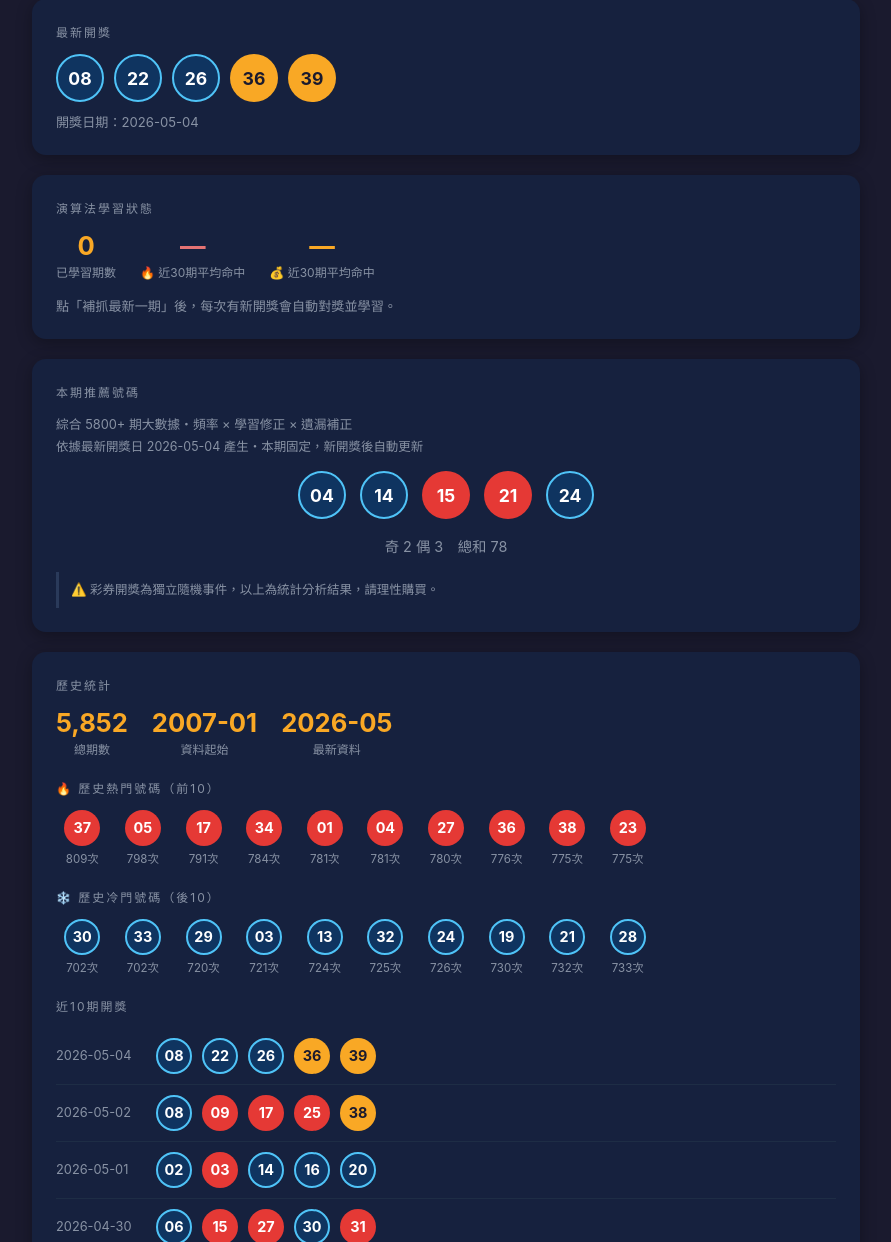
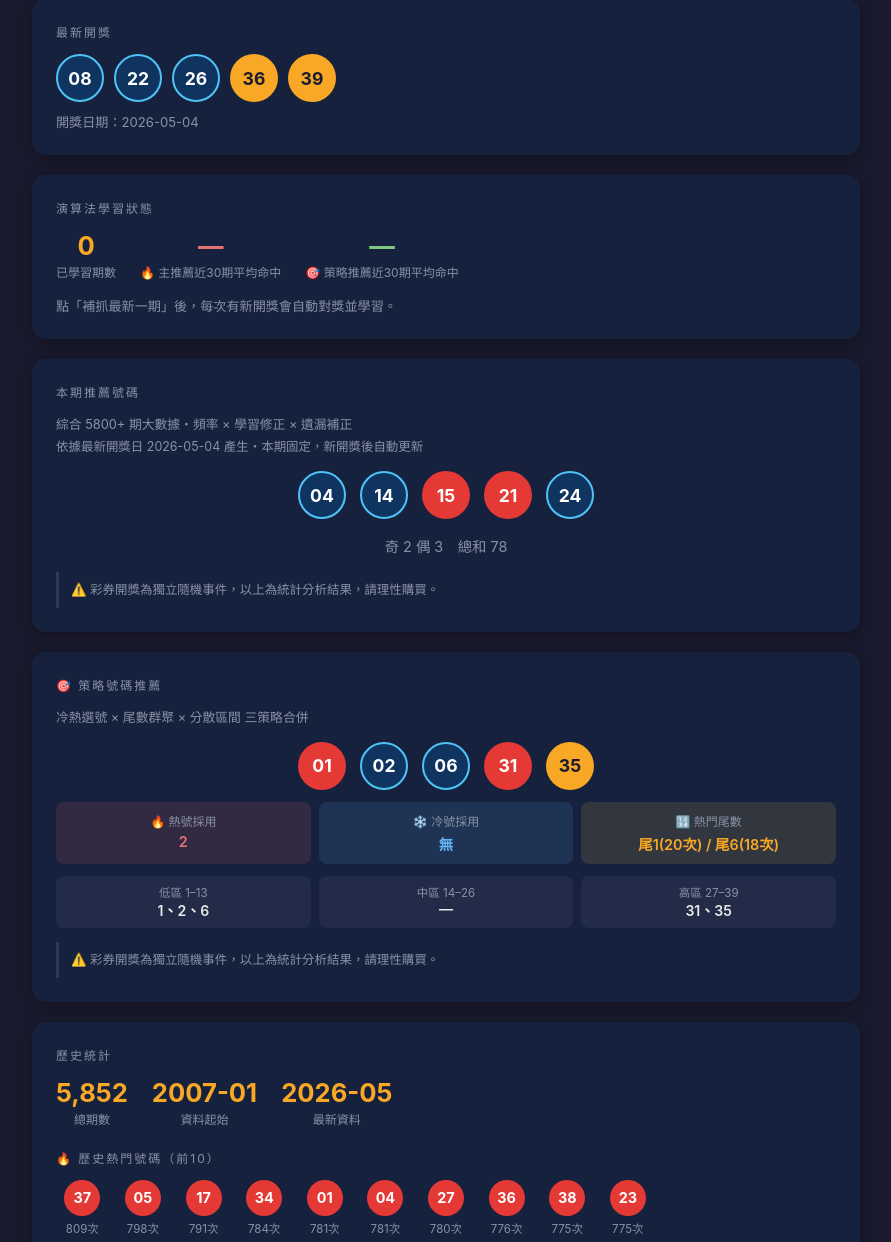
Before and after one commit to johny800222-a11y/-, a Flask app: page / in a window 1280 px wide. Shown: the part 343-1585 px from the top of the page, without its empty margins (194-1085 px from the left). Run offline with Flask 3, Linux system fonts and the light colour scheme; data that the repository does not hold is empty.

Commit message:
Add strategy recommendation (hot/cold + tail + zone balance) with separate hit tracking
Co-Authored-By: Claude Sonnet 4.6 <noreply@anthropic.com>

```diff
--- a/app.py
+++ b/app.py
@@ -18,9 +18,9 @@ app = Flask(__name__)
 # 全量抓取進度
 _fetch_state = {"running": False, "page": 0, "total": core.TOTAL_PAGES, "error": ""}
 
-# 本期推薦快取：格式 {"draw_date": "2026-05-02", "best": [1,2,3,4,5]}
-# 同一期內不論重新整理幾次，都回傳同一組號碼
-_rec_file = core.DATA_FILE.parent / "current_rec.json"  # 與 core.DATA_FILE 同在 /data
+# 推薦快取（主推薦 + 策略推薦），同一期不重複產生
+_rec_file      = core.DATA_FILE.parent / "current_rec.json"
+_strategy_file = core.DATA_FILE.parent / "current_strategy_rec.json"
 
 
 def _load_rec() -> dict:
@@ -36,26 +36,50 @@ def _save_rec(draw_date: str, nums: list):
     _rec_file.write_text(json.dumps({"draw_date": draw_date, "best": nums}))
 
 
+def _load_strategy_rec() -> dict:
+    if _strategy_file.exists():
+        try:
+            return json.loads(_strategy_file.read_text())
+        except Exception:
+            pass
+    return {}
+
+
+def _save_strategy_rec(draw_date: str, data: dict):
+    _strategy_file.write_text(json.dumps({"draw_date": draw_date, **data}))
+
+
 def _get_or_generate_rec(df) -> list[int]:
-    """
-    若快取的推薦與最新開獎日期相同，直接回傳快取。
-    否則（新一期開始）重新產生並存檔。
-    """
+    """主推薦：同一期回傳快取，新一期先學習再產生"""
     latest_date = df["date"].max().strftime("%Y-%m-%d")
     cached = _load_rec()
 
     if cached.get("draw_date") == latest_date:
         return cached["best"]
 
-    # 新一期：先對上期推薦做學習，再產生新推薦
-    old_best = cached.get("best", [])
+    # 新一期：學習後產生推薦
+    old_best     = cached.get("best", [])
+    old_strategy = _load_strategy_rec().get("nums", [])
     if old_best:
-        learner.auto_update_from_df(df, old_best, old_best)
+        learner.auto_update_from_df(df, old_best, old_best, last_strategy=old_strategy)
 
     weights = learner.get_weights()
     best = core.recommend_best(df, weights)
     _save_rec(latest_date, best)
     return best
+
+
+def _get_or_generate_strategy(df) -> dict:
+    """策略推薦：同一期回傳快取，新一期重新產生"""
+    latest_date = df["date"].max().strftime("%Y-%m-%d")
+    cached = _load_strategy_rec()
+
+    if cached.get("draw_date") == latest_date:
+        return cached
+
+    result = core.strategy_recommend(df)
+    _save_strategy_rec(latest_date, result)
+    return {"draw_date": latest_date, **result}
 
 
 # ── 頁面 ─────────────────────────────────────────────────────────────────────
@@ -128,10 +152,13 @@ def api_recommend():
     best = _get_or_generate_rec(df)
     cached = _load_rec()
 
+    strategy = _get_or_generate_strategy(df)
+
     return jsonify({
         "ok":        True,
         "best":      best,
         "draw_date": cached.get("draw_date", ""),
+        "strategy":  strategy,
     })
 
 
--- a/learner.py
+++ b/learner.py
@@ -29,12 +29,13 @@ MISS_PENALTY = 0.6
 
 def _default_state() -> dict:
     return {
-        "weights":      {str(n): 1.0 for n in BALL_RANGE},
-        "history":      [],          # [{date, prob_hits, value_hits, actual}]
-        "last_checked": None,        # 最後對獎的開獎日期
-        "total_rounds": 0,
-        "prob_avg_hits": 0.0,
-        "value_avg_hits": 0.0,
+        "weights":           {str(n): 1.0 for n in BALL_RANGE},
+        "history":           [],   # [{date, prob_hits, value_hits, strategy_hits, actual}]
+        "last_checked":      None,
+        "total_rounds":      0,
+        "prob_avg_hits":     0.0,
+        "value_avg_hits":    0.0,
+        "strategy_avg_hits": 0.0,  # 策略推薦近30期平均命中
     }
 
 
@@ -112,10 +113,11 @@ def update(actual_nums: list[int], prob_rec: list[int], value_rec: list[int]):
     return prob_hits, value_hits
 
 
-def auto_update_from_df(df: pd.DataFrame, last_prob: list[int], last_value: list[int]) -> dict | None:
+def auto_update_from_df(df: pd.DataFrame, last_prob: list[int], last_value: list[int],
+                        last_strategy: list[int] = None) -> dict | None:
     """
     比對資料中最新一期是否已對獎，若尚未對獎則執行 update()。
-    回傳對獎結果，或 None（已對過或無上期推薦）。
+    同時追蹤策略推薦命中數。
     """
     state = load_state()
     latest = df.iloc[-1]
@@ -129,20 +131,40 @@ def auto_update_from_df(df: pd.DataFrame, last_prob: list[int], last_value: list
     actual = [int(latest[c]) for c in ["n1", "n2", "n3", "n4", "n5"]]
     prob_hits, value_hits = update(actual, last_prob, last_value)
 
+    # 策略推薦命中追蹤（不影響學習權重，只統計）
+    strategy_hits = len(set(last_strategy) & set(actual)) if last_strategy else 0
+    state = load_state()  # 重新讀（update 已存檔）
+    history = state.get("history", [])
+    if history:
+        history[-1]["strategy_hits"] = strategy_hits
+    recent = history[-30:]
+    state["strategy_avg_hits"] = round(
+        sum(r.get("strategy_hits", 0) for r in recent) / len(recent), 2
+    ) if recent else 0.0
+    # 補齊舊記錄缺少的 strategy_avg_hits 欄位
+    if "strategy_avg_hits" not in state:
+        state["strategy_avg_hits"] = 0.0
+    save_state(state)
+
     return {
-        "date":        latest_date,
-        "actual":      actual,
-        "prob_hits":   prob_hits,
-        "value_hits":  value_hits,
+        "date":           latest_date,
+        "actual":         actual,
+        "prob_hits":      prob_hits,
+        "value_hits":     value_hits,
+        "strategy_hits":  strategy_hits,
     }
 
 
 def get_summary() -> dict:
     state = load_state()
+    # 相容舊版（缺少 strategy_avg_hits）
+    if "strategy_avg_hits" not in state:
+        state["strategy_avg_hits"] = 0.0
     return {
-        "total_rounds":    state["total_rounds"],
-        "prob_avg_hits":   state["prob_avg_hits"],
-        "value_avg_hits":  state["value_avg_hits"],
-        "last_checked":    state["last_checked"],
+        "total_rounds":      state["total_rounds"],
+        "prob_avg_hits":     state["prob_avg_hits"],
+        "value_avg_hits":    state["value_avg_hits"],
+        "strategy_avg_hits": state["strategy_avg_hits"],
+        "last_checked":      state["last_checked"],
         "history":         state["history"][-10:],  # 最近10筆給前端
     }
--- a/templates/index.html
+++ b/templates/index.html
@@ -229,11 +229,11 @@
       </div>
       <div class="stat-item">
         <div class="stat-num" id="learn-prob-avg" style="color:#e57373;">—</div>
-        <div class="stat-lbl">🔥 近30期平均命中</div>
+        <div class="stat-lbl">🔥 主推薦近30期平均命中</div>
       </div>
       <div class="stat-item">
-        <div class="stat-num" id="learn-value-avg" style="color:var(--gold);">—</div>
-        <div class="stat-lbl">💰 近30期平均命中</div>
+        <div class="stat-num" id="learn-strategy-avg" style="color:#81c784;">—</div>
+        <div class="stat-lbl">🎯 策略推薦近30期平均命中</div>
       </div>
     </div>
     <div id="learn-history" style="margin-top:16px;"></div>
@@ -251,6 +251,48 @@
     <div class="balls" id="best-balls" style="justify-content:center;gap:14px;margin:8px 0 16px;"></div>
     <div class="meta" id="best-meta" style="text-align:center;font-size:.9rem;"></div>
     <div class="notice" style="margin-top:16px;">
+      ⚠️ 彩券開獎為獨立隨機事件，以上為統計分析結果，請理性購買。
+    </div>
+  </div>
+
+  <!-- ── 策略推薦 ── -->
+  <div class="card" id="strategy-card" style="display:none;">
+    <div class="card-title">🎯 策略號碼推薦</div>
+    <div style="font-size:.8rem;color:var(--muted);margin-bottom:16px;">
+      冷熱選號 × 尾數群聚 × 分散區間 三策略合併
+    </div>
+    <div class="balls" id="strategy-balls" style="justify-content:center;gap:14px;margin:8px 0 12px;"></div>
+
+    <div style="display:grid;grid-template-columns:1fr 1fr 1fr;gap:8px;margin-top:12px;">
+      <div style="background:rgba(255,100,100,.12);border-radius:8px;padding:10px;text-align:center;">
+        <div style="font-size:.75rem;color:var(--muted);margin-bottom:4px;">🔥 熱號採用</div>
+        <div id="strategy-hot" style="font-size:.9rem;font-weight:600;color:#e57373;">—</div>
+      </div>
+      <div style="background:rgba(100,180,255,.12);border-radius:8px;padding:10px;text-align:center;">
+        <div style="font-size:.75rem;color:var(--muted);margin-bottom:4px;">❄️ 冷號採用</div>
+        <div id="strategy-cold" style="font-size:.9rem;font-weight:600;color:#64b5f6;">—</div>
+      </div>
+      <div style="background:rgba(255,213,79,.12);border-radius:8px;padding:10px;text-align:center;">
+        <div style="font-size:.75rem;color:var(--muted);margin-bottom:4px;">🔢 熱門尾數</div>
+        <div id="strategy-tail" style="font-size:.9rem;font-weight:600;color:var(--gold);">—</div>
+      </div>
+    </div>
+
+    <div style="margin-top:12px;display:grid;grid-template-columns:1fr 1fr 1fr;gap:8px;">
+      <div style="background:rgba(255,255,255,.05);border-radius:8px;padding:8px;text-align:center;">
+        <div style="font-size:.72rem;color:var(--muted);">低區 1–13</div>
+        <div id="zone-low" style="font-size:.88rem;font-weight:600;">—</div>
+      </div>
+      <div style="background:rgba(255,255,255,.05);border-radius:8px;padding:8px;text-align:center;">
+        <div style="font-size:.72rem;color:var(--muted);">中區 14–26</div>
+        <div id="zone-mid" style="font-size:.88rem;font-weight:600;">—</div>
+      </div>
+      <div style="background:rgba(255,255,255,.05);border-radius:8px;padding:8px;text-align:center;">
+        <div style="font-size:.72rem;color:var(--muted);">高區 27–39</div>
+        <div id="zone-high" style="font-size:.88rem;font-weight:600;">—</div>
+      </div>
+    </div>
+    <div class="notice" style="margin-top:14px;">
       ⚠️ 彩券開獎為獨立隨機事件，以上為統計分析結果，請理性購買。
     </div>
   </div>
@@ -444,9 +486,9 @@ async function loadStats() {
   const ln = s.learn;
   if (ln && ln.total_rounds >= 0) {
     document.getElementById("learn-card").style.display = "block";
-    document.getElementById("learn-rounds").textContent    = ln.total_rounds;
-    document.getElementById("learn-prob-avg").textContent  = ln.total_rounds > 0 ? ln.prob_avg_hits.toFixed(2) + " 顆" : "—";
-    document.getElementById("learn-value-avg").textContent = ln.total_rounds > 0 ? ln.value_avg_hits.toFixed(2) + " 顆" : "—";
+    document.getElementById("learn-rounds").textContent        = ln.total_rounds;
+    document.getElementById("learn-prob-avg").textContent      = ln.total_rounds > 0 ? ln.prob_avg_hits.toFixed(2) + " 顆" : "—";
+    document.getElementById("learn-strategy-avg").textContent  = ln.total_rounds > 0 ? (ln.strategy_avg_hits || 0).toFixed(2) + " 顆" : "—";
 
     const lh = document.getElementById("learn-history");
     lh.innerHTML = "";
@@ -467,7 +509,8 @@ async function loadStats() {
 
         const hits = document.createElement("span");
         hits.style.cssText = "font-size:.78rem;color:var(--muted);white-space:nowrap;";
-        hits.textContent = `命中 ${rec.prob_hits} 顆`;
+        const sh = rec.strategy_hits != null ? `  策略 ${rec.strategy_hits} 顆` : "";
+        hits.textContent = `主推薦 ${rec.prob_hits} 顆${sh}`;
         row.appendChild(hits);
 
         lh.appendChild(row);
@@ -486,11 +529,33 @@ async function getRecommend() {
   hideOverlay();
   if (!r.ok) { alert(r.msg); return; }
 
+  // 主推薦
   document.getElementById("rec-card").style.display = "block";
   renderBalls("best-balls", r.best, "best-meta");
   if (r.draw_date) {
     document.getElementById("rec-period").textContent =
       `依據最新開獎日 ${r.draw_date} 產生・本期固定，新開獎後自動更新`;
+  }
+
+  // 策略推薦
+  const s = r.strategy;
+  if (s && s.nums) {
+    document.getElementById("strategy-card").style.display = "block";
+    renderBalls("strategy-balls", s.nums);
+
+    document.getElementById("strategy-hot").textContent  =
+      s.hot_used && s.hot_used.length ? s.hot_used.join("、") : "無";
+    document.getElementById("strategy-cold").textContent =
+      s.cold_used && s.cold_used.length ? s.cold_used.join("、") : "無";
+    document.getElementById("strategy-tail").textContent =
+      s.hot_tail && s.hot_tail.length
+        ? s.hot_tail.map(t => `尾${t.tail}(${t.cnt}次)`).join(" / ")
+        : "—";
+
+    const zd = s.zone_dist || {};
+    document.getElementById("zone-low").textContent  = (zd["低(1-13)"]  || []).join("、") || "—";
+    document.getElementById("zone-mid").textContent  = (zd["中(14-26)"] || []).join("、") || "—";
+    document.getElementById("zone-high").textContent = (zd["高(27-39)"] || []).join("、") || "—";
   }
 }
 
```
Also changed, not shown: core.py (+108 -0 lines).
